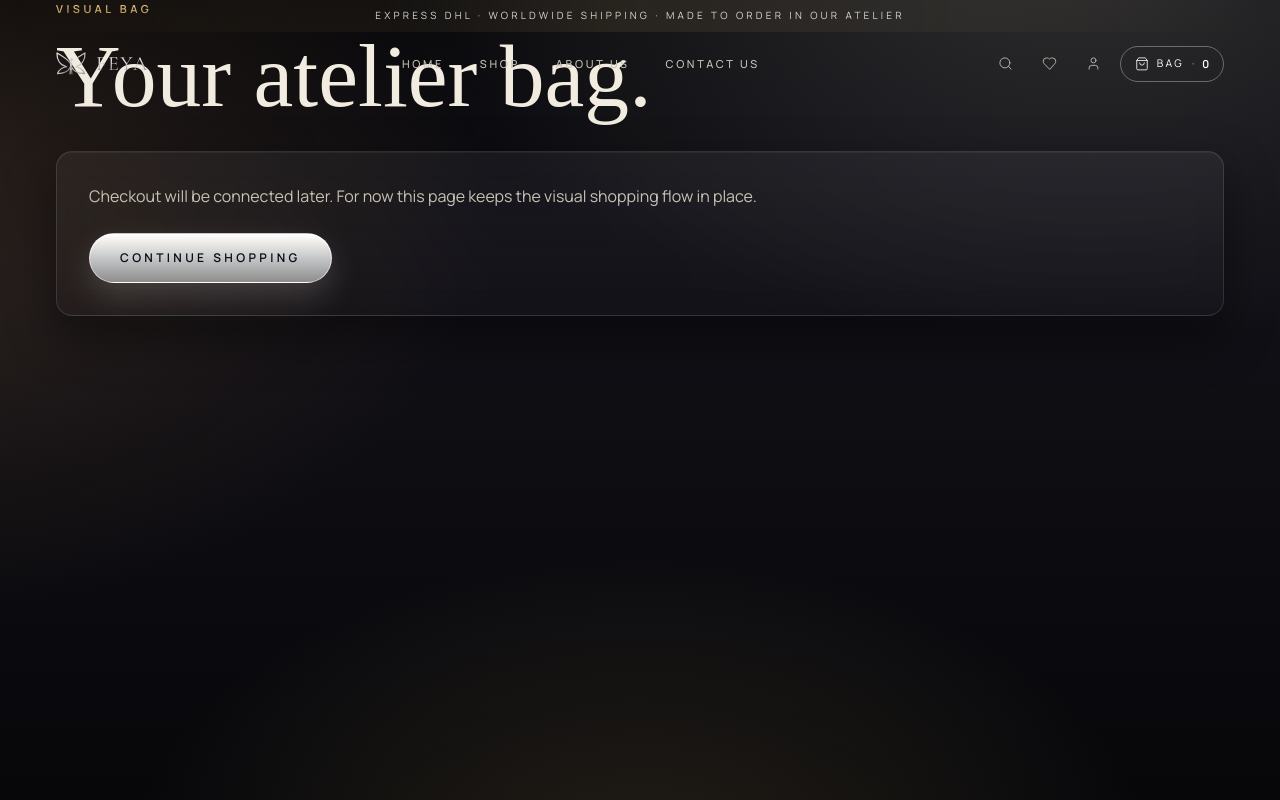
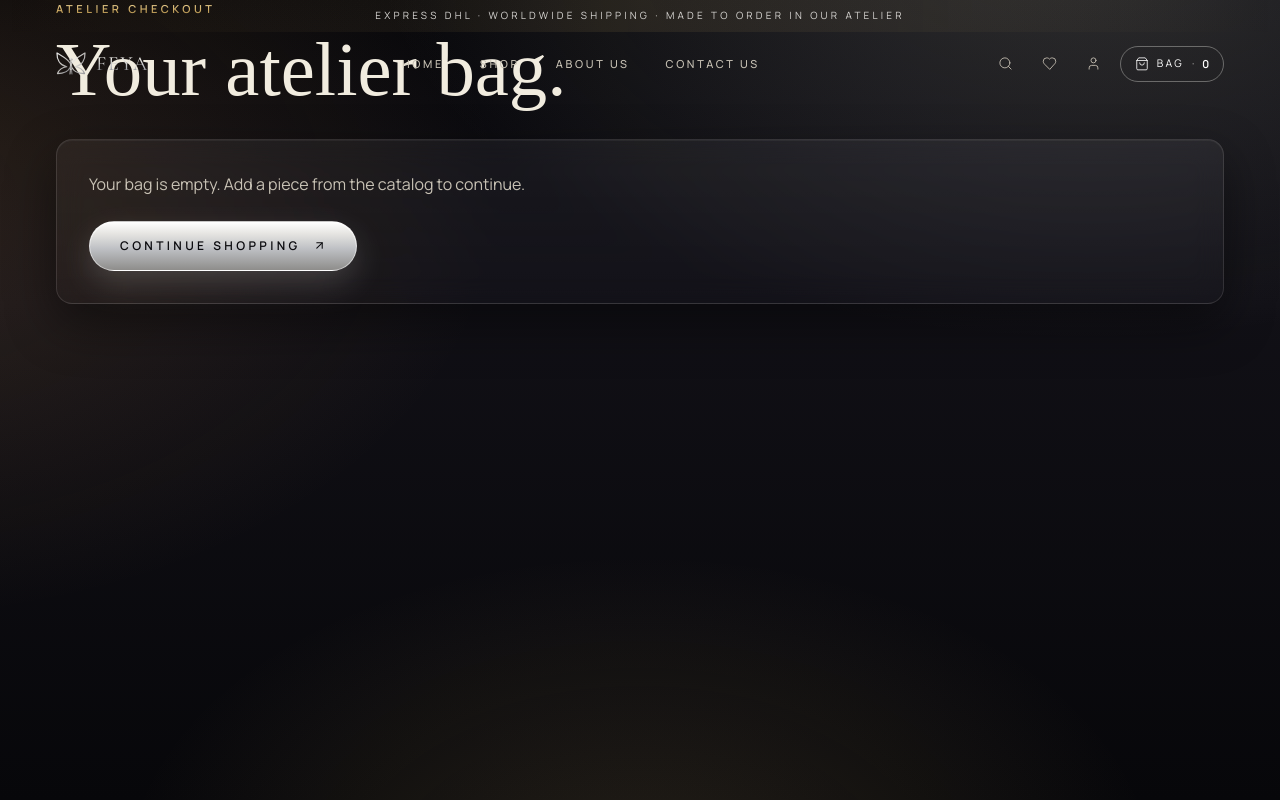
Before and after one commit to THEFEYA/feya-commerce, a Next.js app: page /cart in a window 1280 px wide. Shown: the top 800 px of the page. Built offline with nearby package versions, Linux system fonts and the light colour scheme; a web font is replaced by a local one.

Commit message:
Use checkout cart client page

```diff
--- a/app/cart/page.tsx
+++ b/app/cart/page.tsx
@@ -1,18 +1,11 @@
-import Link from 'next/link';
 import { Header } from '@/components/Header';
+import { CartClient } from '@/components/CartClient';
 
 export default function CartPage() {
   return (
     <main className="relative min-h-screen">
       <Header />
-      <section className="container-feya pt-36 pb-20">
-        <div className="eyebrow-gold mb-4">Visual bag</div>
-        <h1 className="display-section text-bone mb-8" style={{ fontSize: 'clamp(48px,7vw,90px)' }}>Your atelier bag.</h1>
-        <div className="glass rounded-2xl p-8">
-          <p className="text-[var(--bone-dim)] mb-6">Checkout will be connected later. For now this page keeps the visual shopping flow in place.</p>
-          <Link href="/shop" className="btn-chrome">Continue shopping</Link>
-        </div>
-      </section>
+      <CartClient />
     </main>
   );
 }
```
